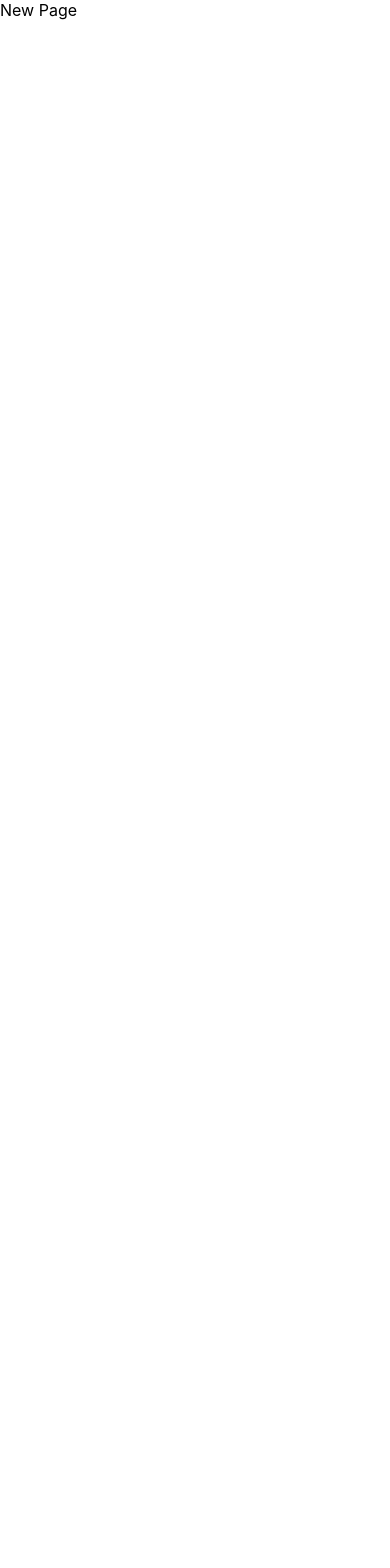
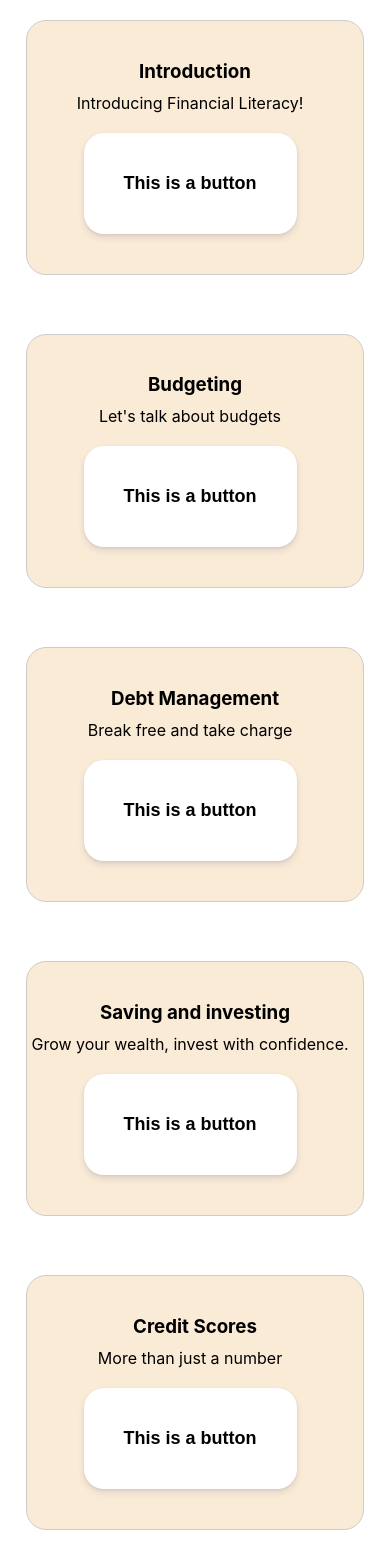
Before and after one commit to aidanMellin/fintroduction, a React (Create React App) app: page /intro_to_financial_literacy_module in a window 390 px wide. Shown: the top 1568 px of the page. Before the commit the page ends 844 px from the top, so only its background shows below. Built offline with nearby package versions, Linux system fonts and the light colour scheme.

Commit message:
initial introtoFinancialLiteracy

```diff
--- a/package.json
+++ b/package.json
@@ -4,6 +4,9 @@
   "version": "0.1.0",
   "private": true,
   "dependencies": {
+    "@emotion/react": "^11.10.6",
+    "@emotion/styled": "^11.10.6",
+    "@mui/material": "^5.11.16",
     "@testing-library/jest-dom": "^5.16.5",
     "@testing-library/react": "^13.4.0",
     "@testing-library/user-event": "^13.5.0",
--- a/src/App.js
+++ b/src/App.js
@@ -7,6 +7,7 @@ function App() {
   return (
     <Router>
       <Routes>
+        <Route exact path='/' element={<LandingPage />} />
         <Route exact path='/fintroduction' element={<LandingPage />} />
         <Route path='/intro_to_financial_literacy_module' element={<IntroToFinancialLiteracyModule />} />
       </Routes>
@@ -156,14 +157,14 @@ function AddModule({ dataStatus, dataIndex, head, content, moduleLink }) {
         {head}
       </h3>
       <p className={`module-content ${isActive ? 'active' : ''}`}>{moduleContent}</p>
-      <button>
-        <Link to={moduleLink}>Start module</Link>
-        {/* Start Module */}
-      </button>
+      <Link to={moduleLink}>
+        <button>
+          Start Module
+        </button>
+      </Link>
     </div>
   );
 }
-
 
 function ModuleButtons({ handleModuleButtonClicked }) {
   return (
--- a/src/pages/IntroToFinancialLiteracy/IntroToFinancialLiteracy.js
+++ b/src/pages/IntroToFinancialLiteracy/IntroToFinancialLiteracy.js
@@ -1,9 +1,45 @@
 import React from "react";
+import ModuleEntry from '../templateModule.js'
 
-function IntroToFinancialLiteracyModule(){
-    return(
+function IntroToFinancialLiteracyModule() {
+    return (
         <div>
-            New Page
+            <ModuleEntry
+                header="Introduction"
+                content="Introducing Financial Literacy!"
+            />
+            <ModuleEntry
+                header="Budgeting"
+                content="Let's talk about budgets"
+            />
+            <ModuleEntry
+                header="Debt Management"
+                content="Break free and take charge"
+            />
+            <ModuleEntry
+                header="Saving and investing"
+                content="Grow your wealth, invest with confidence."
+            />
+            <ModuleEntry
+                header="Credit Scores"
+                content="More than just a number"
+            />
+            <ModuleEntry
+                header="Insurance"
+                content="Protect what matters"
+            />
+            <ModuleEntry
+                header="Taxes"
+                content="A necessary cost"
+            />
+            <ModuleEntry
+                header="Historical Context"
+                content="Know the past, predict the future"
+            />
+            <ModuleEntry
+                header="Conclusion"
+                content="Let's wrap it up"
+            />
         </div>
     );
 }
--- /dev/null
+++ b/src/pages/module.css
@@ -0,0 +1,96 @@
+.module-entry {
+    display: flex;
+    flex-direction: column;
+    align-items: center;
+    padding-left: 12%;
+    padding-right: 12%;
+    padding-bottom: 10%;
+}
+
+.module-peek {
+    background-color: antiquewhite;
+    display: flex;
+    justify-content: space-between;
+    align-items: center;
+    padding: 20px;
+    border: 1px solid #ccc;
+    border-radius: 20px;
+    margin-top: 20px;
+    width: 100%;
+}
+
+.module-peek h3 {
+    margin-bottom: 10px;
+}
+
+.module-peek p {
+    margin: 0;
+    padding-left: 20%;
+    position: absolute;
+    flex-grow: 1;
+    margin-right: 10px;
+    white-space: nowrap; /* add this line to prevent text wrapping */
+    text-overflow: ellipsis; /* add this line to add an ellipsis for overflowing text */
+}
+
+.module-peek button {
+    margin-left: 10px;
+    white-space: nowrap; /* add this line to prevent button from wrapping */
+}
+
+
+button {
+    padding: 40px 40px;
+    background-color: #fff;
+    border-radius: 20px;
+    font-size: 18px;
+    font-weight: bold;
+    color: black;
+    border: none;
+    cursor: pointer;
+    margin: 20px;
+    transition: background-color 1s ease;
+    box-shadow: 0 4px 6px rgba(50, 50, 93, .11), 0 1px 3px rgba(0, 0, 0, .08);
+}
+
+button:hover {
+    color: black;
+    transform: translateY(-1px);
+    box-shadow: 0 7px 14px rgba(50, 50, 93, .1), 0 3px 6px rgba(0, 0, 0, .08);
+}
+
+button:active {
+    color: #555;
+    background-color: #f6f9ff;
+    transform: translateY(1px);
+    box-shadow: 0 4px 6px rgba(50, 50, 93, .11), 0 1px 3px rgba(0, 0, 0, .08);
+}
+
+@media screen and (max-width: 1000px) {
+    .dropdown-trigger.active+.module-peek {
+        max-height: 75px;
+        max-width: fit-content;
+        overflow-y: scroll;
+    }
+
+    .module-peek{
+        flex-direction: column;
+    }
+
+    .module-peek>p{
+        /* padding-left: 8%; */
+        padding-left: 0%;
+        text-align: center;
+        position: relative;
+    }
+}
+
+.dropdown-trigger {
+    cursor: pointer;
+    user-select: none;
+}
+
+/* Style the active state of the dropdown */
+.dropdown-trigger.active+.module-content {
+    display: block;
+}
--- /dev/null
+++ b/src/pages/templateModule.js
@@ -0,0 +1,16 @@
+import React from "react";
+import './module.css';
+
+function ModuleEntry({ header, content }) {
+    return (
+        <div className="module-entry">
+            <div className="module-peek">
+                <h3>{header}</h3>
+                <p>{content}</p>
+                <button>This is a button</button>
+            </div>
+        </div>
+    );
+}
+
+export default ModuleEntry;
--- a/src/styles.css
+++ b/src/styles.css
@@ -118,8 +118,6 @@ button:active {
     font-size: 3em;
     margin-bottom: 20px;
 }
-
-
 
 .module {
     background-color: white;
```
Also changed, not shown: 1 other file (tests, documents, lock files or other folders).
